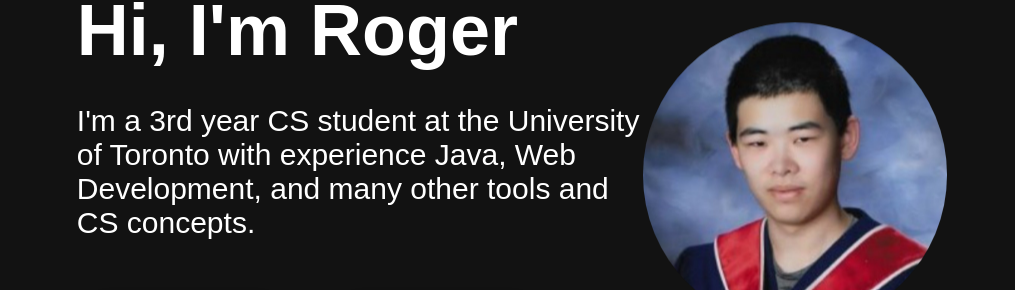
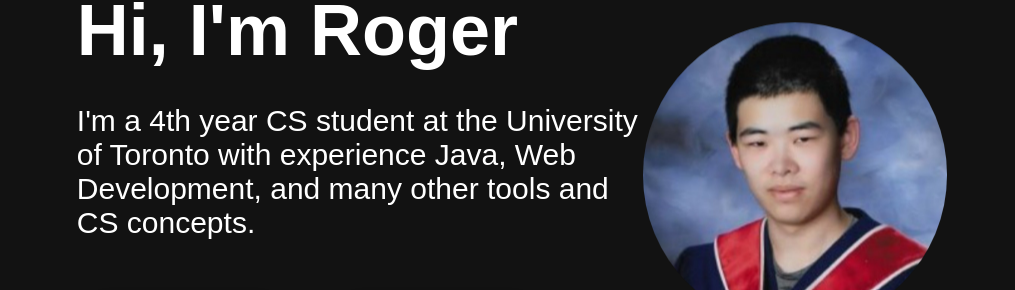
Before and after one commit to zhaoroger/portfolio, a Next.js app: page / in a window 1280 px wide. Shown: the part 186-476 px from the top of the page, without its empty margins (128-1143 px from the left). Built offline with nearby package versions, Linux system fonts and the light colour scheme.

Commit message:
Update opener.js

```diff
--- a/app/components/opener/opener.js
+++ b/app/components/opener/opener.js
@@ -10,7 +10,7 @@ export default function Opener() {
       <div className={styles.content}>
         <h1 className={styles.title}>Hi, I&apos;m Roger</h1>
         <p className={styles.description}>
-          I&apos;m a 3rd year CS student at the University of Toronto with experience Java,
+          I&apos;m a 4th year CS student at the University of Toronto with experience Java,
           Web Development, and many other tools and CS concepts.
         </p>
         <div className={styles.buttoncontainer}>
```
